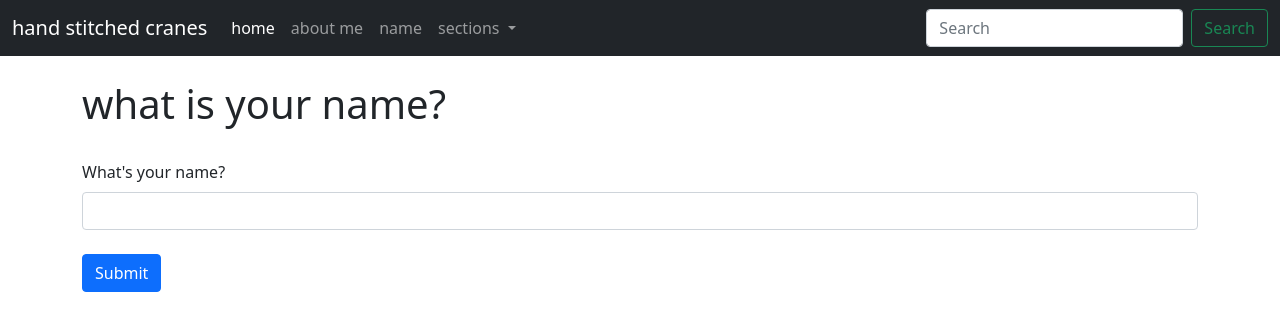
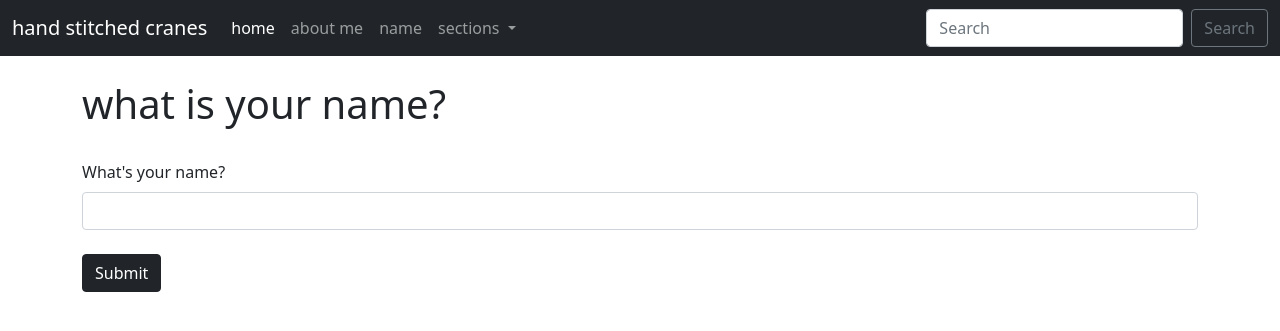
Before and after one commit to cmannnn/hand_stitched_cranes, a Flask app: page /name in a window 1280 px wide. Shown: the top 331 px of the page. Run offline with Flask 2, Linux system fonts and the light colour scheme.

Commit message:
changed enter and search bar in name and navbar page

```diff
--- a/templates/name.html
+++ b/templates/name.html
@@ -15,7 +15,7 @@
 			class="form-control") }}
 		<br/>
 		{{ form.submit(
-			class="btn btn-primary") }}
+			class="btn btn-dark") }}
 
 	</form>
 
--- a/templates/navbar.html
+++ b/templates/navbar.html
@@ -36,7 +36,7 @@
       </ul>
       <form class="d-flex">
         <input class="form-control me-2" type="search" placeholder="Search" aria-label="Search">
-        <button class="btn btn-outline-success" type="submit">Search</button>
+        <button class="btn btn-outline-secondary" type="submit">Search</button>
       </form>
     </div>
   </div>
```
